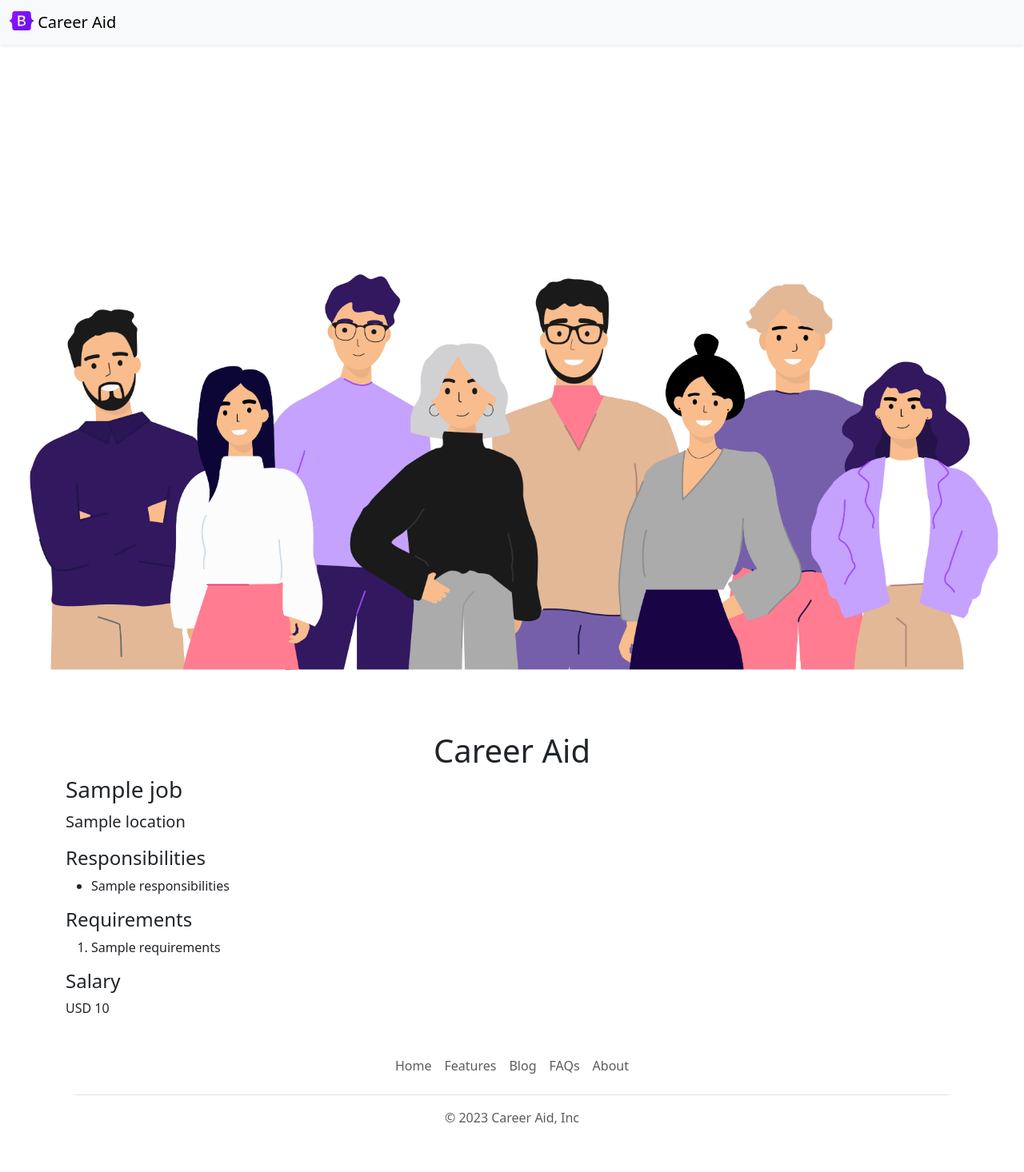
After one commit to badguybandi/CareerWebsite, a Flask app: template templates/jobpage.html in a window 1280 px wide. The commit adds this page. Shown: the whole page at 80% size. Run offline with Flask 3, Linux system fonts and the light colour scheme; the template is opened without the code that fills it: most values are stand-ins (such as "Sample title", 1, 10 or a date in 2020).

Commit message:
Styled the pages for the jobs

```diff
--- a/app.py
+++ b/app.py
@@ -1,5 +1,5 @@
 from flask import Flask, render_template, jsonify
-from database import load_jobs_from_db
+from database import load_jobs_from_db,load_job_from_db
 
 app = Flask(__name__)
 
@@ -15,6 +15,12 @@ def list_jobs():
   jobs = load_jobs_from_db()
   return jsonify(jobs)
 
+@app.route("/job/<id>")
+def show_job(id):
+  job = load_job_from_db(id)
+  if not job:
+    return "Not Found", 404
+  return render_template('jobpage.html',job=job)
 
 if __name__ == "__main__":
   app.run(host='0.0.0.0', debug=True)
--- /dev/null
+++ b/templates/banner.html
@@ -0,0 +1,7 @@
+<style>
+  #bannner{
+    height: 360px;
+    object-fit: cover;
+  }
+</style>
+<img src="/static/banner.jpg" class="img-fluid" height=280px >
--- /dev/null
+++ b/templates/bootstrap.html
@@ -0,0 +1,3 @@
+<meta charset="utf-8">
+<meta name="viewport" content="width=device-width, initial-scale=1">
+<link href="https://cdn.jsdelivr.net/npm/bootstrap@5.3.0/dist/css/bootstrap.min.css" rel="stylesheet" integrity="sha384-9ndCyUaIbzAi2FUVXJi0CjmCapSmO7SnpJef0486qhLnuZ2cdeRhO02iuK6FUUVM" crossorigin="anonymous">
--- a/templates/jobitem.html
+++ b/templates/jobitem.html
@@ -11,6 +11,6 @@
           {%endif%}
   </div>
   <div class="col-3">
-  <a href="mailto:aaron.aminu1@gmail.com?subject=Application for {{job['title']}}" type="button" class="btn btn-outline-primary">Apply</a>
+  <a href="/job/{{job['id']}}" type="button" class="btn btn-outline-primary">Apply</a>
   </div>
  </div>
--- /dev/null
+++ b/templates/jobpage.html
@@ -0,0 +1,42 @@
+<!DOCTYPE html>
+<html>
+  <head>
+    {% include 'bootstrap.html'%}
+    <title>{{job.title}} - Career Aid</title>
+  </head>
+  <body>
+    <script src="https://cdn.jsdelivr.net/npm/bootstrap@5.3.0/dist/js/bootstrap.bundle.min.js" integrity="sha384-geWF76RCwLtnZ8qwWowPQNguL3RmwHVBC9FhGdlKrxdiJJigb/j/68SIy3Te4Bkz" crossorigin="anonymous"></script>
+    {% include 'nav.html' %}
+    {% include 'banner.html' %}
+    <div class="container">
+      <h1 class="text-center mt-2">Career Aid</h1>
+      <h3 class="mb-2">
+        {{job.title}}
+      </h3>
+
+      <p class="lead mt-0">{{job.location}}</p>
+
+      <h4>
+        Responsibilities
+      </h4>
+      <ul>
+        {% for line in job.responsibilities.split("\n") %}
+          <li>{{line}}</li>
+        {% endfor %}
+      </ul>
+      <h4>
+        Requirements
+      </h4>
+      <ol>
+        {% for line in job.requirements.split("\n") %}
+          <li>{{line}}</li>
+        {% endfor %}
+      </ol>
+      <h4>
+        Salary
+      </h4>
+      <p>{{job.currency}} {{job.salary}}</p>
+      {% include 'footer.html' %}
+    </div>
+  </body>
+</html>
--- a/templates/nav.html
+++ b/templates/nav.html
@@ -1,7 +1,7 @@
 <nav class="navbar shadow-sm bg-body-tertiary fixed-top">
   <div class="container-fluid">
-    <a class="navbar-brand" href="#">
-      <img src="static/logo.svg" alt="Logo" width="30" height="24" class="d-inline-block align-text-top">
+    <a class="navbar-brand" href="/">
+      <img src="/static/logo.svg" alt="Logo" width="30" height="24" class="d-inline-block align-text-top">
       Career Aid
     </a>
   </div>
```
Also changed, not shown: database.py (+12 -0 lines), templates/home.html (+3 -10 lines).
